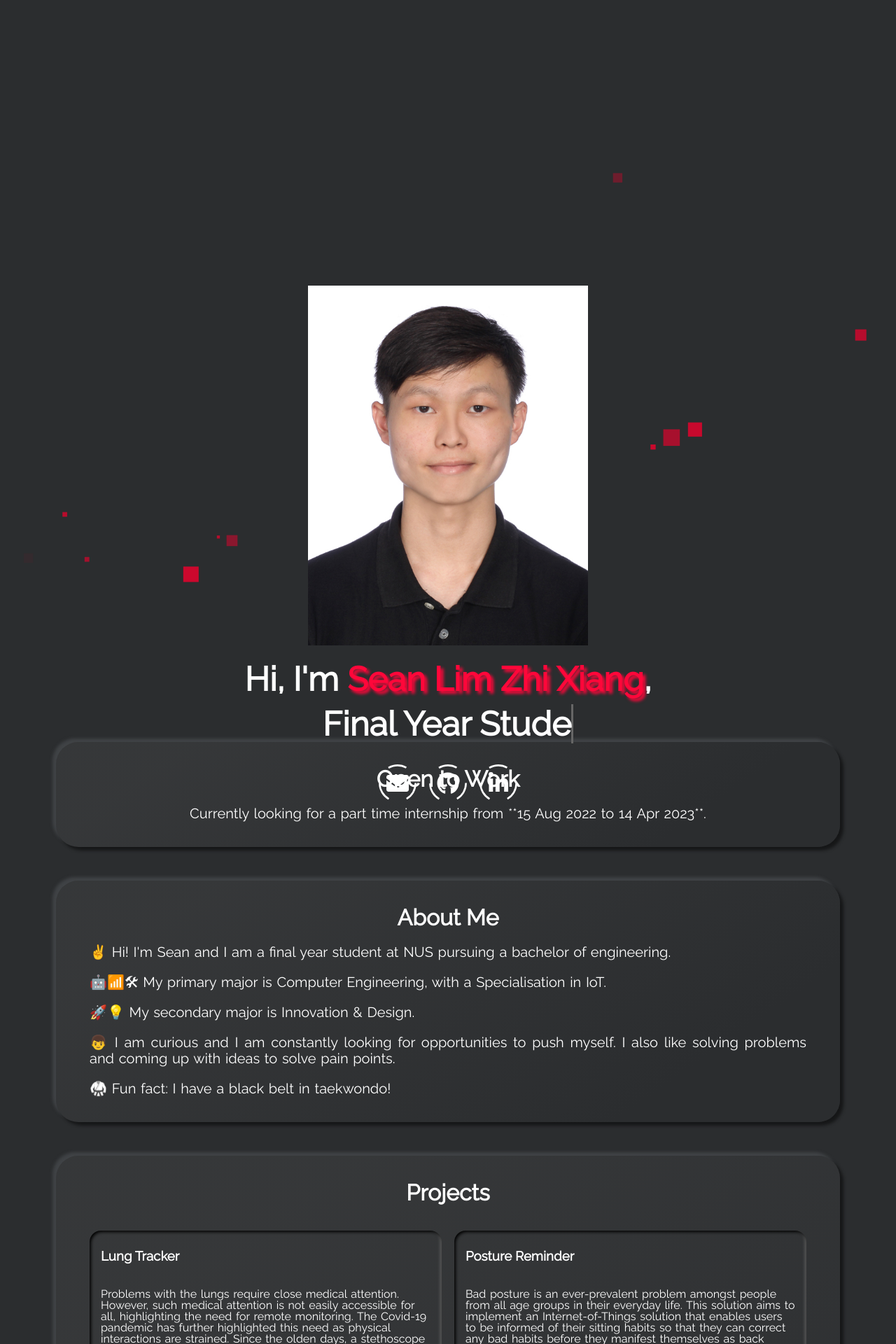
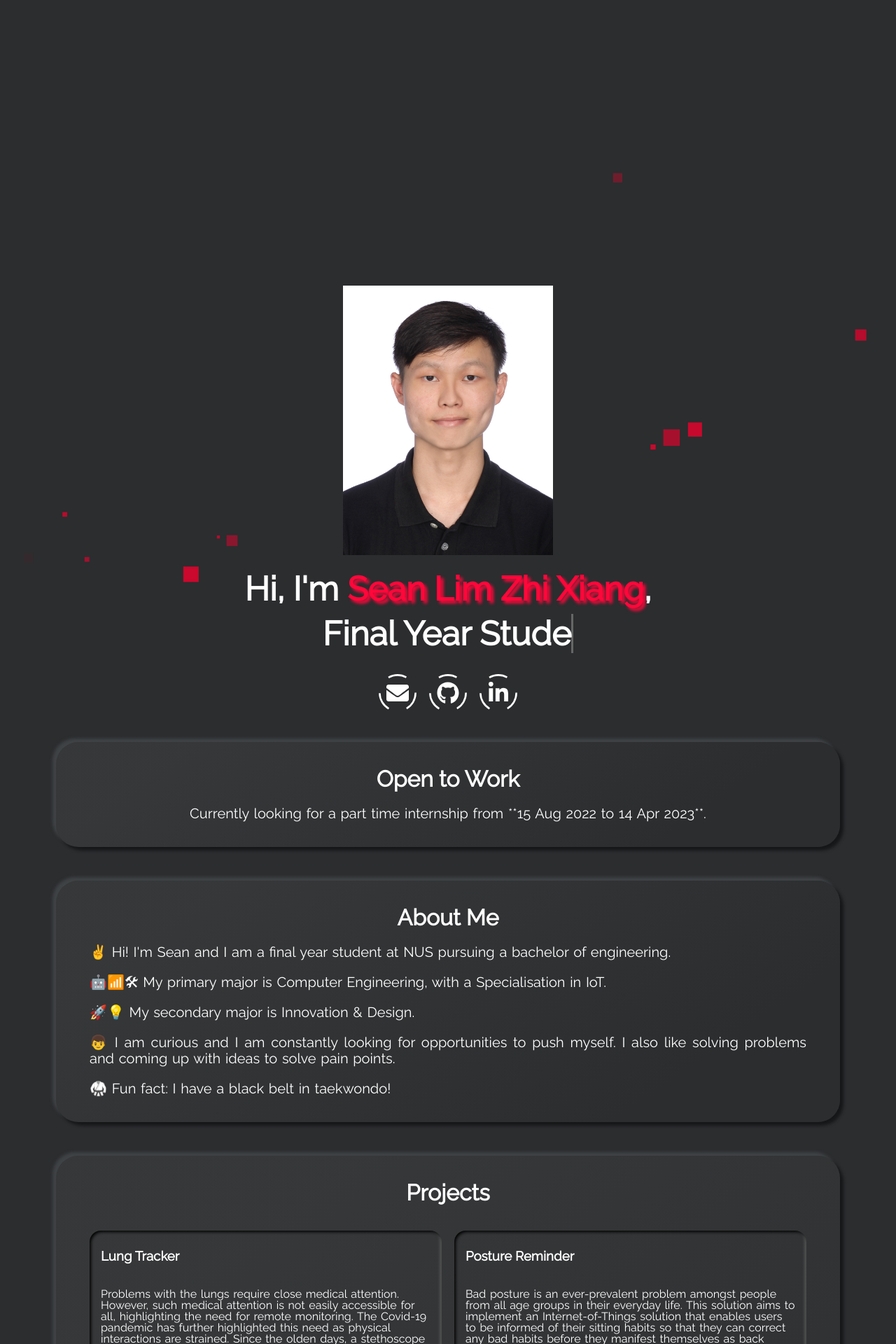
Before and after one commit to Aseanseen/aseanseen.github.io, a Jekyll site: the page built from index.html, in a window 1280 px wide. Shown: the top 1920 px of the page at 70% size. Built offline with Jekyll 4.4.1, drawn with Linux system fonts in a browser that asks for light colours.

Commit message:
decrease pic size

```diff
--- a/_includes/landing-page.html
+++ b/_includes/landing-page.html
@@ -1,7 +1,7 @@
 <div id="landing">
   <div class="landing-title">
     <h1>
-      <img src="assets/face.jpg" alt="Sean Lim" width="400px" height="514px">
+      <img src="assets/face.jpg" alt="Sean Lim" width="300px" height="385px">
     </h1>
     <h1>Hi, I&#39;m
       <span class="highlight-title">{{site.username}}</span>,
```
